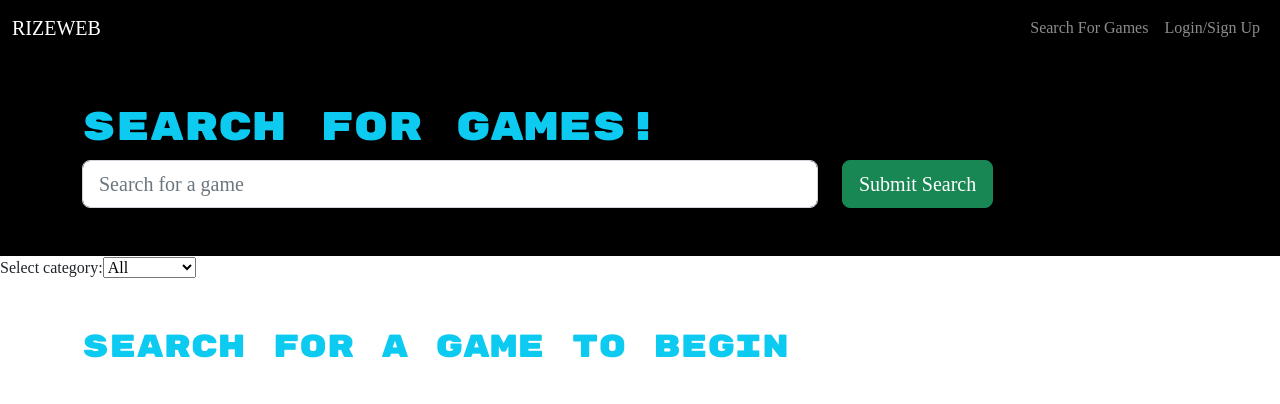
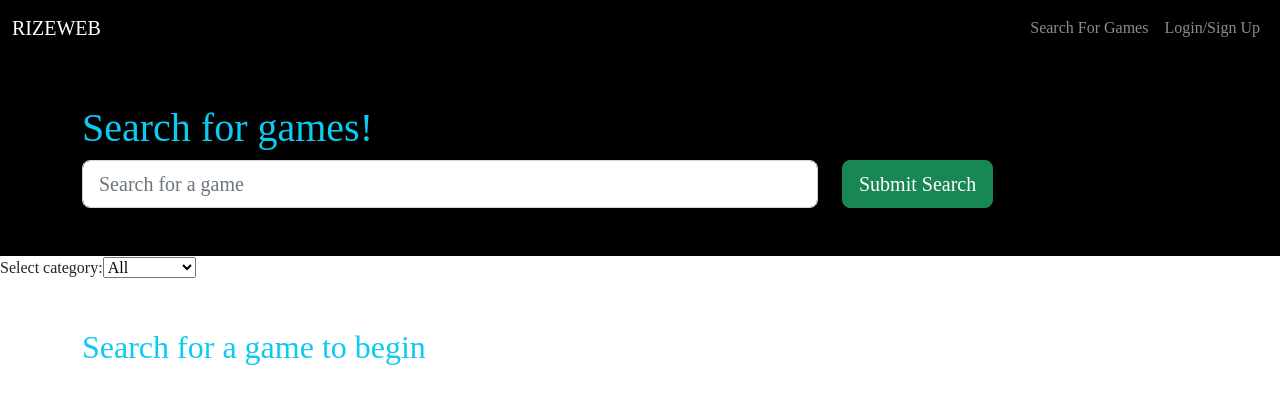
Before and after one commit to ronaldm7/RIZEWEB, a React (Create React App) app in the folder client/: page / in a window 1280 px wide. Shown: the top 404 px of the page. Built offline with nearby package versions, Linux system fonts and the light colour scheme.

Commit message:
changing font

```diff
--- a/client/src/index.css
+++ b/client/src/index.css
@@ -8,7 +8,8 @@ h3,
 h4,
 h5,
 h6 {
-  font-family: 'Rubik Mono One', sans-serif;
+  font-family: 'Times,Times New Roman', serif;
+
 }
 
 .small {
```
